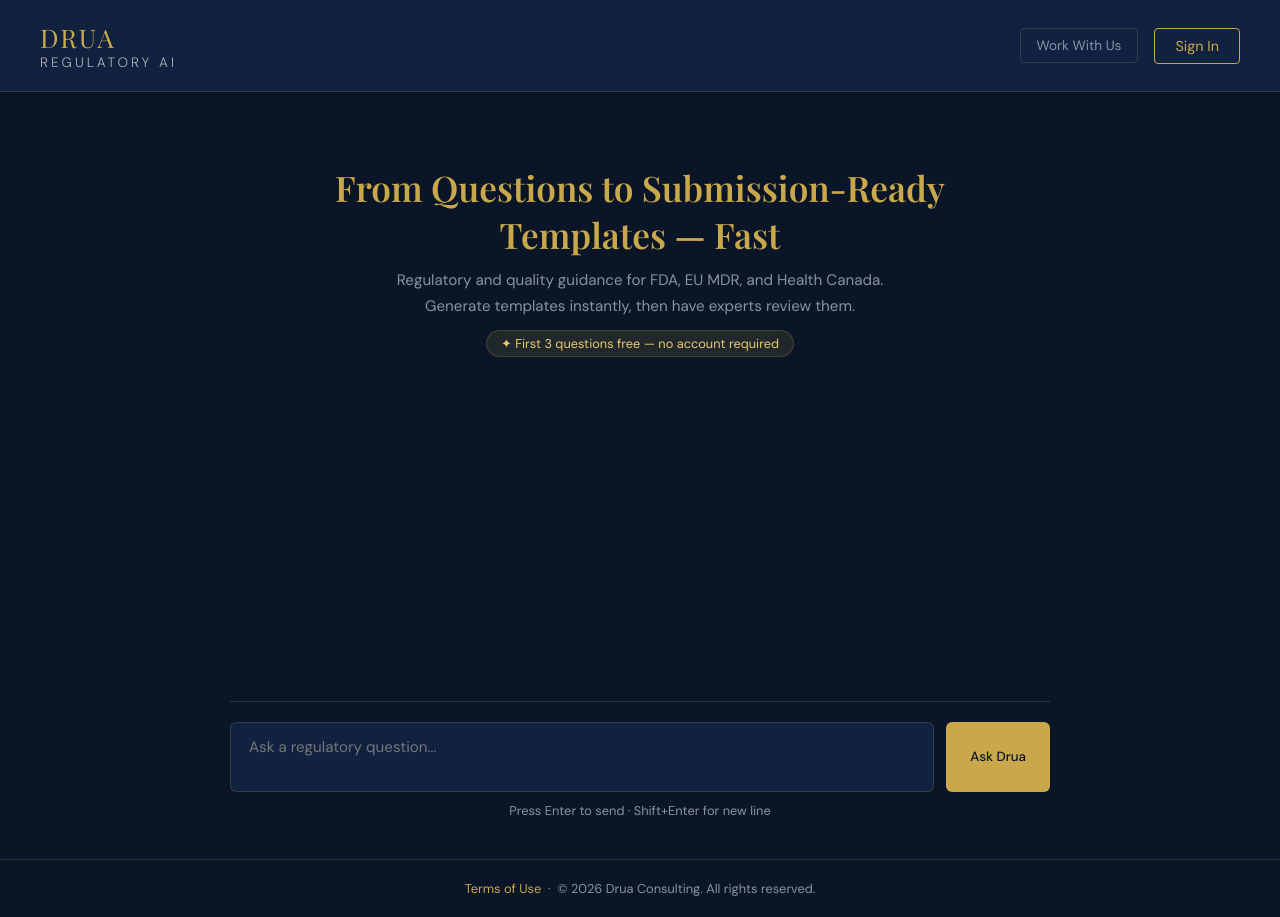
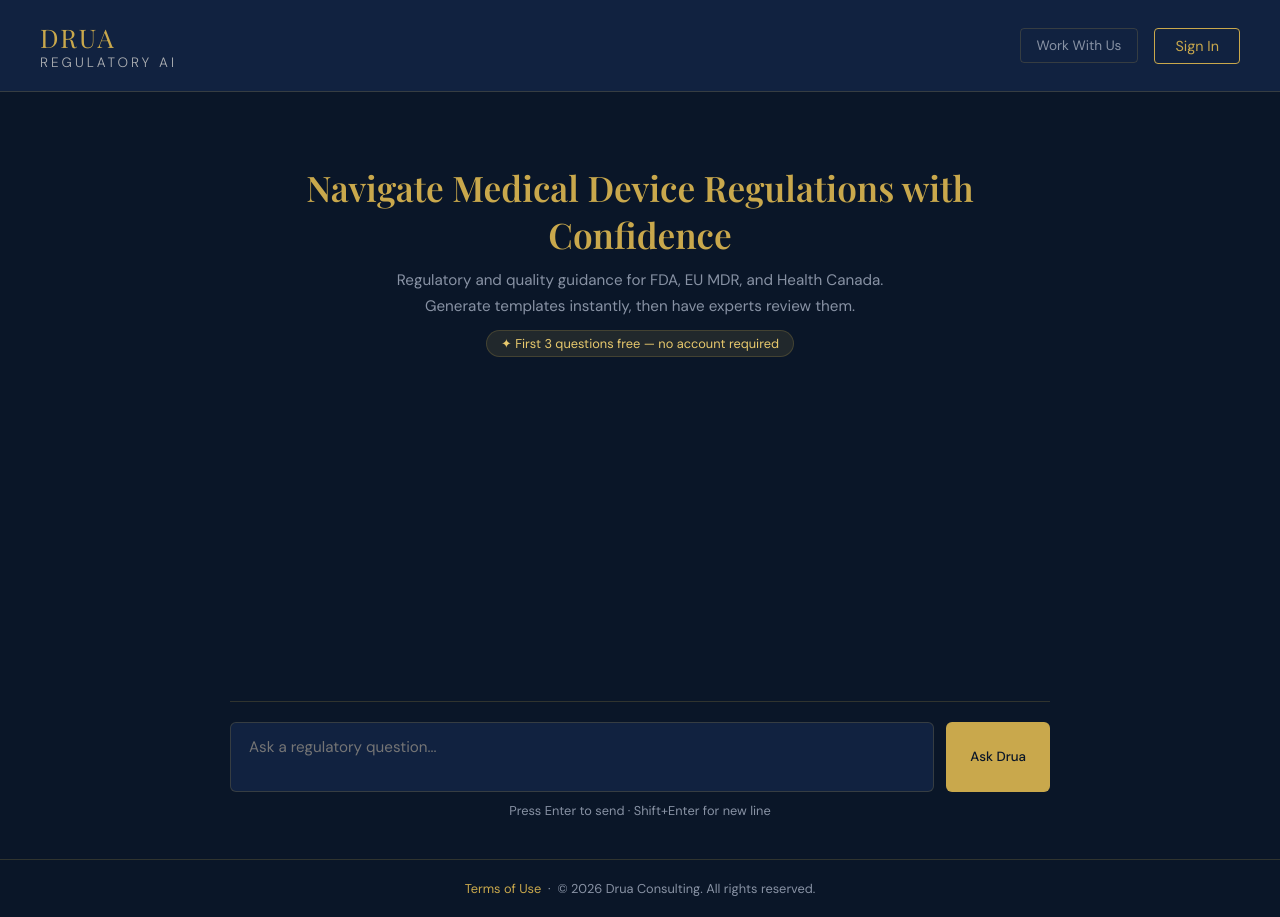
Before and after one commit to nadervika77-netizen/Drua, a website: page index.html in a window 1280 px wide. Drawn offline with nearby package versions, Linux system fonts and the light colour scheme.

Commit message:
Update index.html via Drua uploader

```diff
--- a/index.html
+++ b/index.html
@@ -181,7 +181,7 @@
 <main>
   <!-- Hero shown to guests -->
   <div id="hero">
-    <h1>From Questions to Submission-Ready Templates — Fast</h1>
+    <h1>Navigate Medical Device Regulations with Confidence</h1>
     <p>Regulatory and quality guidance for FDA, EU MDR, and Health Canada. Generate templates instantly, then have experts review them.</p>
     <span id="free-badge">✦ First 3 questions free — no account required</span>
   </div>
```
